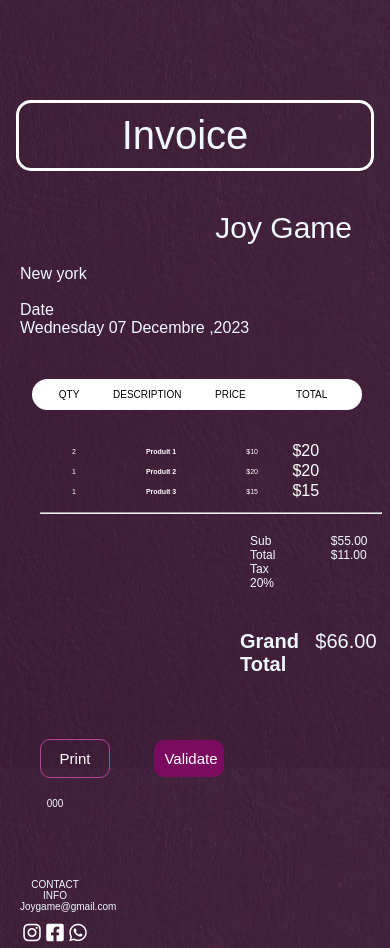
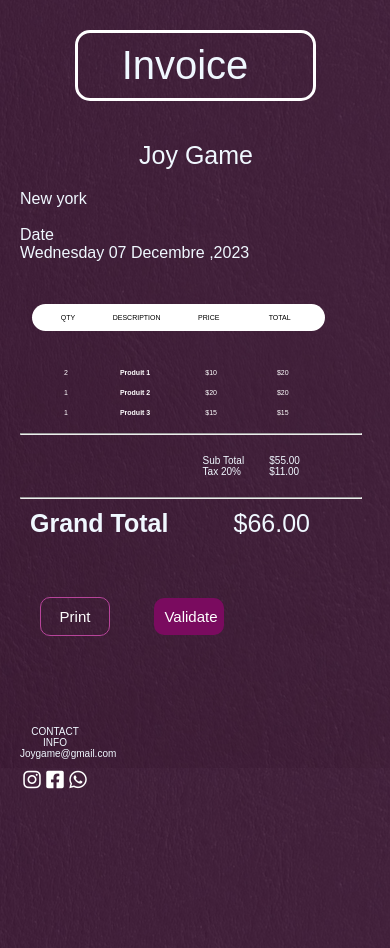
Before and after one commit to zakarialoulida/BRIEF-4-Leader-in-the-gaming-materials-market, a plain HTML site: page brief4 css/index.html in a window 390 px wide. Shown: the top 948 px of the page. Drawn offline with Linux system fonts and the light colour scheme.

Commit message:
miseàjours

```diff
--- a/brief4 css/index.html
+++ b/brief4 css/index.html
@@ -54,13 +54,12 @@
             <p>Sub Total</p>
             <p>Tax 20%</p>
             </div>
-
             <div class="Total12">
             <p id="total-ht"> </p>
             <p id="tva"> </p>
             </div>
         </div>
-
+        <hr class="line2">
         <div class="grandTotal" >
 
             Grand  Total &nbsp;&nbsp;&nbsp;&nbsp;&nbsp;&nbsp;&nbsp;&nbsp;&nbsp;&nbsp;
@@ -71,7 +70,7 @@
         <button class="validate" id="valider-commande">Validate</button>
 
         <div class="Contact">
-        <div class="contactinfo">000
+        <div class="contactinfo">
             <h3>CONTACT INFO</h3>
             <p>Joygame@gmail.com</p>
         </div>
--- a/brief4 css/main.js
+++ b/brief4 css/main.js
@@ -112,7 +112,7 @@ panierRecupe.forEach((item) => {
   const prixTotal = item.quantite * item.prix;
   prixUnitaireCell.classList.add('custom-prix-unitaire'); // Ajoutez une classe à la cellule du prix unitaire
   prixTotalCell.textContent = '$' + prixTotal;
-
+  prixTotalCell.classList.add('custom-prix-total'); // Ajoutez une classe à la cellule du prix total
   // Append the cells to the row
 
   row.appendChild(quantiteCell);
--- a/brief4 css/style.css
+++ b/brief4 css/style.css
@@ -46,7 +46,7 @@ body{
     background-color: rgb(255, 255, 255);
     display: flex;
     justify-content: space-around;
-    width: 120%;
+    width: 113%;
     margin: 30px 0px;
     padding: 10px;
     border-radius: 25px;
@@ -65,7 +65,7 @@ body{
 }
 .bar{
 
-    width: 90%;
+    width: auto;
     margin: 00px 0px;
     padding: 10px;
     border-radius: 25px;
@@ -152,6 +152,13 @@ cursor: pointer;
 }
 
 
+@media print {
+    .print, .validate {
+      display: none;
+    }
+  }
+
+
  .contactinfo h3{
     margin-top: 70px;
     padding: 0px;
@@ -208,6 +215,13 @@ cursor: pointer;
     margin-left: 270px;
   }
 
+  .custom-prix-total{
+
+    display: inline-block;
+
+    margin-left: 260px;
+  }
+
 
 
 
@@ -230,9 +244,9 @@ cursor: pointer;
 .head h1{
 
     border: rgb(255, 255, 255) solid;
-    width: 80%;
+    width: 50%;
     padding: 10px;
-    margin-top: 100PX;
+    margin-top: 30PX;
 
 
     border-bottom-right-radius: 15px;
@@ -251,7 +265,6 @@ cursor: pointer;
 .container{
 
 
-    height: 100vh;
     margin: auto;
     padding: 20px;
     width: auto;
@@ -260,9 +273,9 @@ cursor: pointer;
 .Joy_Game{
 
     width: 80vw;
-    font-size: 30px;
+    font-size: 25px;
     display: flex;
-    justify-content:flex-end;
+    justify-content: center;
     margin: 20px;
 
 }
@@ -276,7 +289,8 @@ cursor: pointer;
     padding: 10px;
     border-radius: 25px;
     color: black;
-    font-size: 10px;
+    font-size: 07px;
+    width: 70vw;
 
 }
 
@@ -299,29 +313,43 @@ cursor: pointer;
 
 .line1{
     width: 97%;
-    margin-left: 20px;
+    margin-left: 0px;
+}
+
+.line2{
+    width: 97%;
+    margin-left: 0px;
+    margin-top: 20px;
 }
 
 .Total1{
 
     display: flex;
-    justify-content: space-between;
-    width: 45%;
-    font-size: 12px;
-    margin-left: 210px;
+    justify-content: space-around;
+    width: 35%;
+    height: auto;
+    font-size: 10px;
+    margin-left: 170px;
+    margin-top: 20px;
 
 }
 
 .Total11{
-    padding: 20px;
+
+    margin: 0px;
     line-height: 40px;
+    padding: 0px;
+
+
 
 
 }
 
 .Total12{
-    padding: 20px;
+    margin: 00px;
     line-height: 40px;
+    padding: 0px;
+
 
 }
 
@@ -330,11 +358,11 @@ cursor: pointer;
     display: flex;
     justify-content: end;
 
-    font-size: 20px;
-    width: 39%;
-    margin-left: 200px;
+    font-size: 25px;
+    width: 80%;
+    margin-left: 0px;
     font-weight: bold;
-    padding: 20px;
+    padding: 10px;
 }
 
 .print{
@@ -418,7 +446,7 @@ cursor: pointer;
   .custom-nom {
 
     display: inline-block;
-    margin-left: 70px;
+    margin-left: 52px;
     font-weight: bold;
     font-size: 07px;
   }
@@ -428,7 +456,7 @@ cursor: pointer;
 
     display: inline-block;
 
-    margin-left: 40px;
+    margin-left: 32px;
     font-size: 07px;
   }
 
@@ -437,7 +465,16 @@ cursor: pointer;
 
     display: inline-block;
 
-    margin-left: 70px;
+    margin-left: 55px;
+    font-size: 07px;
+  }
+
+
+  .custom-prix-total{
+
+    display: inline-block;
+
+    margin-left: 60px;
     font-size: 07px;
   }
 
```
